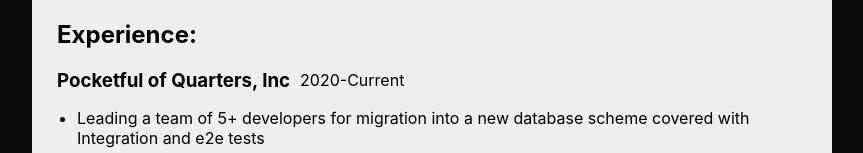
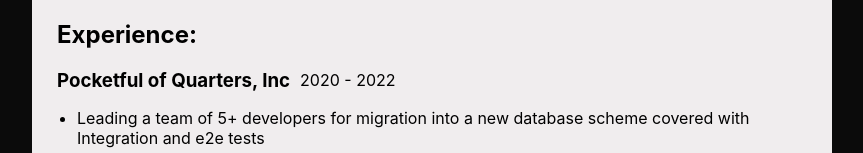
Before and after one commit to SinshiSmith/sinshi, a Next.js app: page /resume in a window 1280 px wide. Shown: the part 145-298 px from the top of the page, without its empty margins (208-1071 px from the left). Built offline with nearby package versions, Linux system fonts and the light colour scheme.

Commit message:
slight update to experience dates

```diff
--- a/pages/resume.js
+++ b/pages/resume.js
@@ -48,7 +48,7 @@
           <h2>Experience:</h2>
           <Experience
             company="Pocketful of Quarters, Inc"
-            date="2020-Current"
+            date="2020 - 2022"
             items={[
               `Leading a team of 5+ developers for migration into a new
                 database scheme covered with Integration and e2e tests`,
@@ -76,7 +76,7 @@
           <h2>Education</h2>
           <div className={styles.position}>
             <h3>Helwan University</h3>
-            <p>2015-2019</p>
+            <p>2015 - 2019</p>
           </div>
           <p>Bachelor of Commerce, Applied Statistics</p>
         </section>
```
